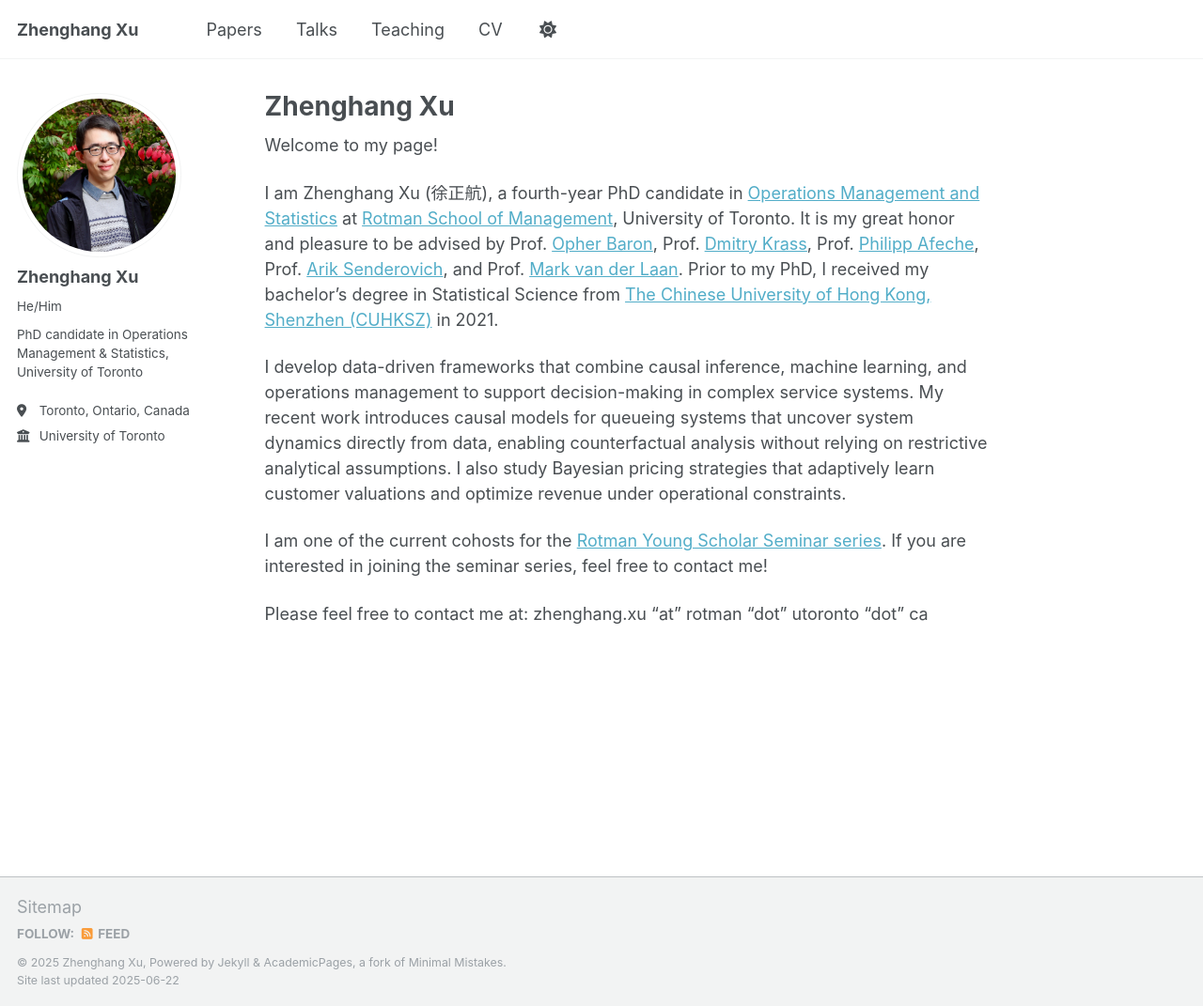
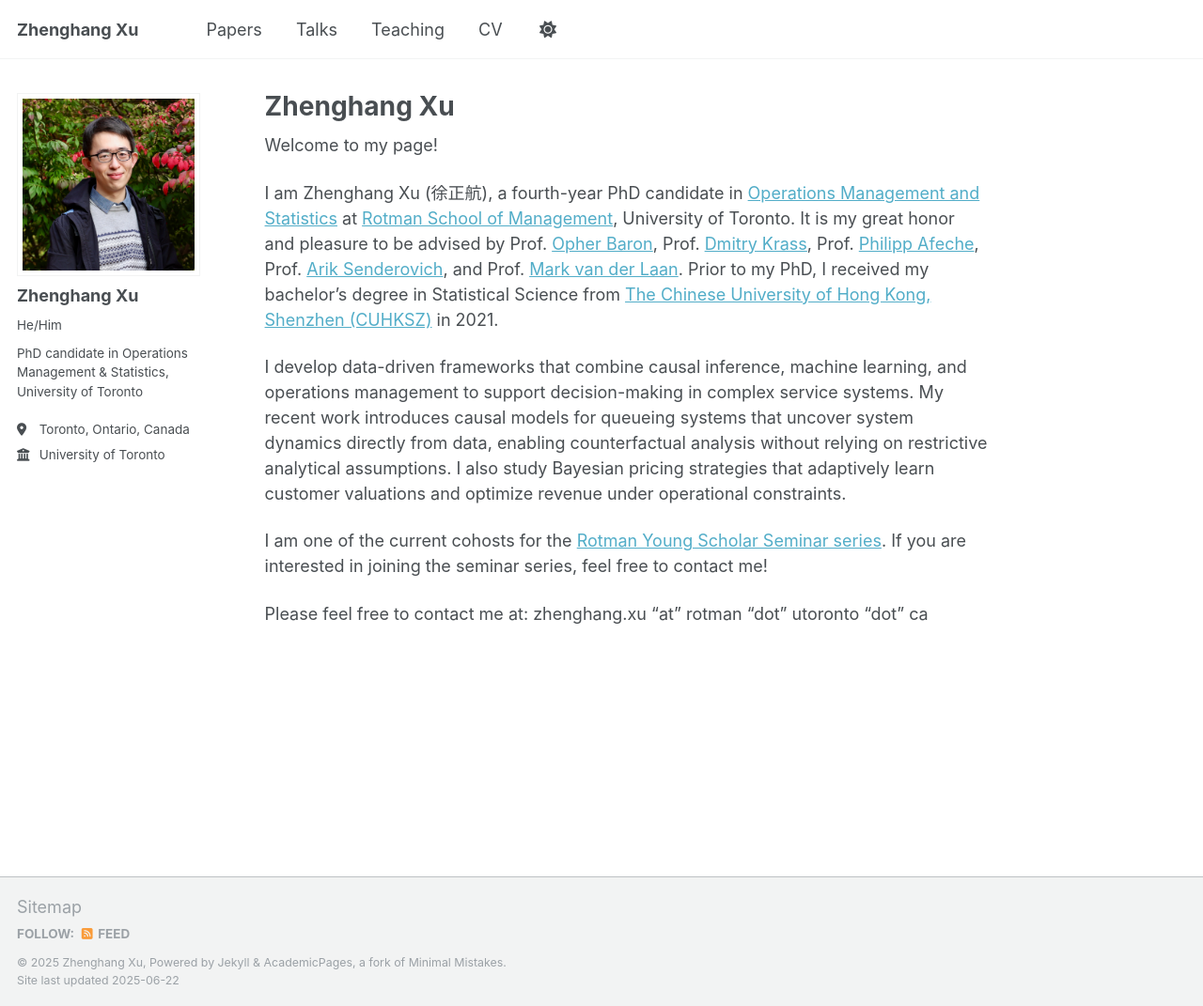
Before and after one commit to zhenghangxu-baymax/zhenghangxu-baymax.github.io, a Jekyll site: the page built from _pages/about.md, in a window 1280 px wide and 1071 px high. Shown: the whole window at 94% size. Built offline with Jekyll 4.4.1, drawn with Linux system fonts in a browser that asks for light colours.

Commit message:
Update _sidebar.scss

```diff
--- a/_sass/layout/_sidebar.scss
+++ b/_sass/layout/_sidebar.scss
@@ -94,8 +94,8 @@
   }
 
   img {
-    max-width: 175px;
-    border-radius: 50%;
+    max-width: 240px;
+    border-radius: 0%;
 
     @include breakpoint($large) {
       padding: 5px;
```
